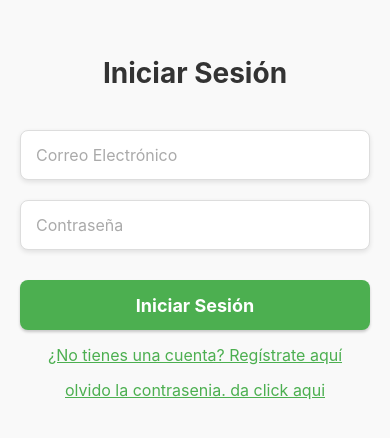
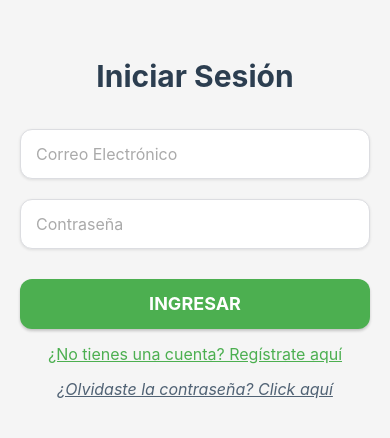
Before and after one commit to Franklin-hub10/Buscaminas, a React Native app in the folder Buscaminas/: screen /Login in a window 390 px wide. Shown: the part 194-632 px from the top of the page. Built offline with nearby package versions, Linux system fonts and the light colour scheme.

Commit message:
actualizacion

```diff
--- a/Buscaminas/Screens/LoginScreens.tsx
+++ b/Buscaminas/Screens/LoginScreens.tsx
@@ -6,8 +6,8 @@ import { auth } from '../config/Config';
 export default function LoginScreen({ navigation }: any) {
     const [correo, setcorreo] = useState('');
     const [contrasenia, setContrasenia] = useState('');
-    const [ver, setver] = useState(false)
-    const [correoRestablecer, setcorreoRestablecer] = useState('')
+    const [ver, setver] = useState(false);
+    const [correoRestablecer, setcorreoRestablecer] = useState('');
 
     function login() {
         signInWithEmailAndPassword(auth, correo, contrasenia)
@@ -18,17 +18,19 @@ export default function LoginScreen({ navigation }: any) {
             })
             .catch((error) => {
                 const errorCode = error.code;
-                const errorMessage = error.message;
                 let titulo;
                 let mensaje;
 
-                if (errorCode === 'auth/wrong-password') {
+                switch (errorCode) {
+                    case 'auth/wrong-password':
                         titulo = 'Error en la contraseña';
                         mensaje = 'Contraseña incorrecta. Por favor, verifica los datos ingresados.';
-                } else if (errorCode === 'auth/user-not-found') {
+                        break;
+                    case 'auth/user-not-found':
                         titulo = 'Usuario no encontrado';
                         mensaje = 'Por favor verifica el email ingresado.';
-                } else {
+                        break;
+                    default:
                         titulo = 'Error';
                         mensaje = 'Verifica tus credenciales.';
                 }
@@ -37,21 +39,17 @@ export default function LoginScreen({ navigation }: any) {
             });
     }
 
-    function restablecer(){
+    function restablecer() {
         const auth = getAuth();
         sendPasswordResetEmail(auth, correoRestablecer)
             .then(() => {
-    // Password reset email sent!
-    // ..
-    Alert.alert('mensaje' , 'se a enviado correo ')
+                Alert.alert('Mensaje', 'Se ha enviado un correo para restablecer tu contraseña');
             })
             .catch((error) => {
                 const errorCode = error.code;
                 const errorMessage = error.message;
-    // ..
-    Alert.alert(errorCode, errorMessage)
+                Alert.alert(errorCode, errorMessage);
             });
-
     }
 
     return (
@@ -77,28 +75,34 @@ sendPasswordResetEmail(auth, correoRestablecer)
             />
 
             <TouchableOpacity style={styles.button} onPress={login}>
-                <Text style={styles.buttonText}>Iniciar Sesión</Text>
+                <Text style={styles.buttonText}>Ingresar</Text>
             </TouchableOpacity>
 
             <TouchableOpacity onPress={() => navigation.navigate('Registro')}>
                 <Text style={styles.registerText}>¿No tienes una cuenta? Regístrate aquí</Text>
             </TouchableOpacity>
 
-
-            <TouchableOpacity onPress={() => setver (!ver)} >
-                <Text style={styles.registerText }>olvido la contrasenia. da click aqui</Text>
+            <TouchableOpacity onPress={() => setver(!ver)}>
+                <Text style={styles.forgotPasswordText}>¿Olvidaste la contraseña? Click aquí</Text>
             </TouchableOpacity>
 
-            <Modal visible= {ver} transparent={false}>
-                <View>
-                    <TextInput  style={styles.input}
-                    placeholder='ingresar correo'
-                    onChangeText={(texto)=> setcorreoRestablecer}
+            <Modal visible={ver} transparent={true}>
+                <View style={styles.modalContainer}>
+                    <View style={styles.modalContent}>
+                        <TextInput
+                            style={styles.input}
+                            placeholder="Ingresa tu correo"
+                            placeholderTextColor="#aaa"
+                            onChangeText={(texto) => setcorreoRestablecer(texto)}
                         />
-                    <Button  title='enviar' onPress={()=> restablecer ()} />
-                    <Button title='cerrar' onPress={()=> setver(!ver)} color={'red'}/>
+                        <TouchableOpacity style={styles.modalButton} onPress={restablecer}>
+                            <Text style={styles.modalButtonText}>Enviar</Text>
+                        </TouchableOpacity>
+                        <TouchableOpacity style={styles.closeModalButton} onPress={() => setver(!ver)}>
+                            <Text style={styles.closeModalButtonText}>Cerrar</Text>
+                        </TouchableOpacity>
                     </View>
-
+                </View>
             </Modal>
         </View>
     );
@@ -109,35 +113,35 @@ const styles = StyleSheet.create({
         flex: 1,
         justifyContent: 'center',
         alignItems: 'center',
-        backgroundColor: '#f9f9f9',
+        backgroundColor: '#f5f5f5',
         padding: 20,
     },
     title: {
-        fontSize: 28,
+        fontSize: 30,
         fontWeight: 'bold',
-        color: '#333',
-        marginBottom: 30,
+        color: '#2c3e50',
+        marginBottom: 25,
     },
     input: {
         height: 50,
         fontSize: 16,
         backgroundColor: '#ffffff',
         marginVertical: 10,
-        borderRadius: 8,
+        borderRadius: 12,
         paddingHorizontal: 15,
         width: '100%',
         borderWidth: 1,
-        borderColor: '#ddd',
+        borderColor: '#dcdde1',
         shadowColor: '#000',
-        shadowOffset: { width: 0, height: 2 },
+        shadowOffset: { width: 0, height: 1 },
         shadowOpacity: 0.1,
-        shadowRadius: 5,
+        shadowRadius: 3,
         elevation: 2,
     },
     button: {
         marginTop: 20,
         backgroundColor: '#4CAF50',
-        borderRadius: 8,
+        borderRadius: 12,
         width: '100%',
         height: 50,
         justifyContent: 'center',
@@ -152,6 +156,7 @@ const styles = StyleSheet.create({
         fontSize: 18,
         fontWeight: 'bold',
         color: '#ffffff',
+        textTransform: 'uppercase',
     },
     registerText: {
         marginTop: 15,
@@ -159,4 +164,59 @@ const styles = StyleSheet.create({
         color: '#4CAF50',
         textDecorationLine: 'underline',
     },
+    forgotPasswordText: {
+        marginTop: 15,
+        fontSize: 16,
+        color: '#34495e',
+        textDecorationLine: 'underline',
+        opacity: 0.85,
+        fontStyle: 'italic',
+    },
+    modalContainer: {
+        flex: 1,
+        justifyContent: 'center',
+        alignItems: 'center',
+        backgroundColor: 'rgba(0, 0, 0, 0.5)',
+    },
+    modalContent: {
+        backgroundColor: '#ffffff',
+        borderRadius: 15,
+        padding: 20,
+        width: '90%',
+        shadowColor: '#000',
+        shadowOffset: { width: 0, height: 2 },
+        shadowOpacity: 0.3,
+        shadowRadius: 5,
+        elevation: 5,
+    },
+    modalButton: {
+        marginTop: 15,
+        backgroundColor: '#2ecc71',
+        borderRadius: 12,
+        width: '100%',
+        height: 50,
+        justifyContent: 'center',
+        alignItems: 'center',
+    },
+    modalButtonText: {
+        fontSize: 18,
+        fontWeight: 'bold',
+        color: '#ffffff',
+        textTransform: 'uppercase',
+    },
+    closeModalButton: {
+        marginTop: 10,
+        backgroundColor: '#e74c3c',
+        borderRadius: 12,
+        width: '100%',
+        height: 50,
+        justifyContent: 'center',
+        alignItems: 'center',
+    },
+    closeModalButtonText: {
+        fontSize: 18,
+        fontWeight: 'bold',
+        color: '#ffffff',
+        textTransform: 'uppercase',
+    },
 });
--- a/Buscaminas/Screens/RegistroScreens.tsx
+++ b/Buscaminas/Screens/RegistroScreens.tsx
@@ -12,7 +12,7 @@ export default function RegistroScreen({ navigation }: any) {
         createUserWithEmailAndPassword(auth, correo, contrasenia)
             .then((userCredential) => {
                 Alert.alert('Registro Exitoso', '¡Usuario registrado correctamente!');
-                navigation.navigate('Welcome');
+                navigation.navigate('Juego');
             })
             .catch((error) => {
                 const errorCode = error.code;
@@ -63,7 +63,7 @@ export default function RegistroScreen({ navigation }: any) {
                 <Text style={styles.buttonText}>Registrar</Text>
             </TouchableOpacity>
 
-            <TouchableOpacity onPress={() => navigation.navigate('Loging')}>
+            <TouchableOpacity onPress={() => navigation.navigate('Login')}>
                 <Text style={styles.registerText}>¿Ya tienes una cuenta? Inicia sesión aquí</Text>
             </TouchableOpacity>
         </View>
```
Lines whose indentation alone changed are shown as unchanged.
